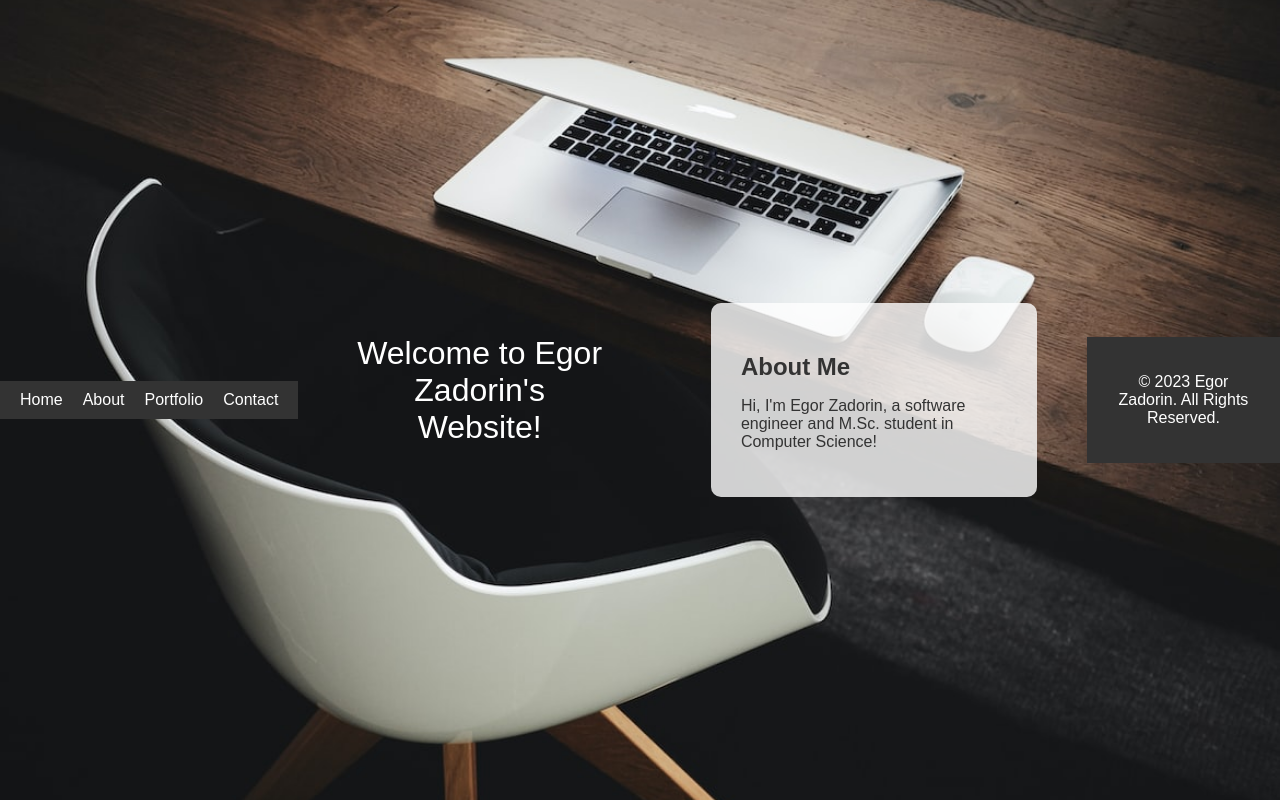
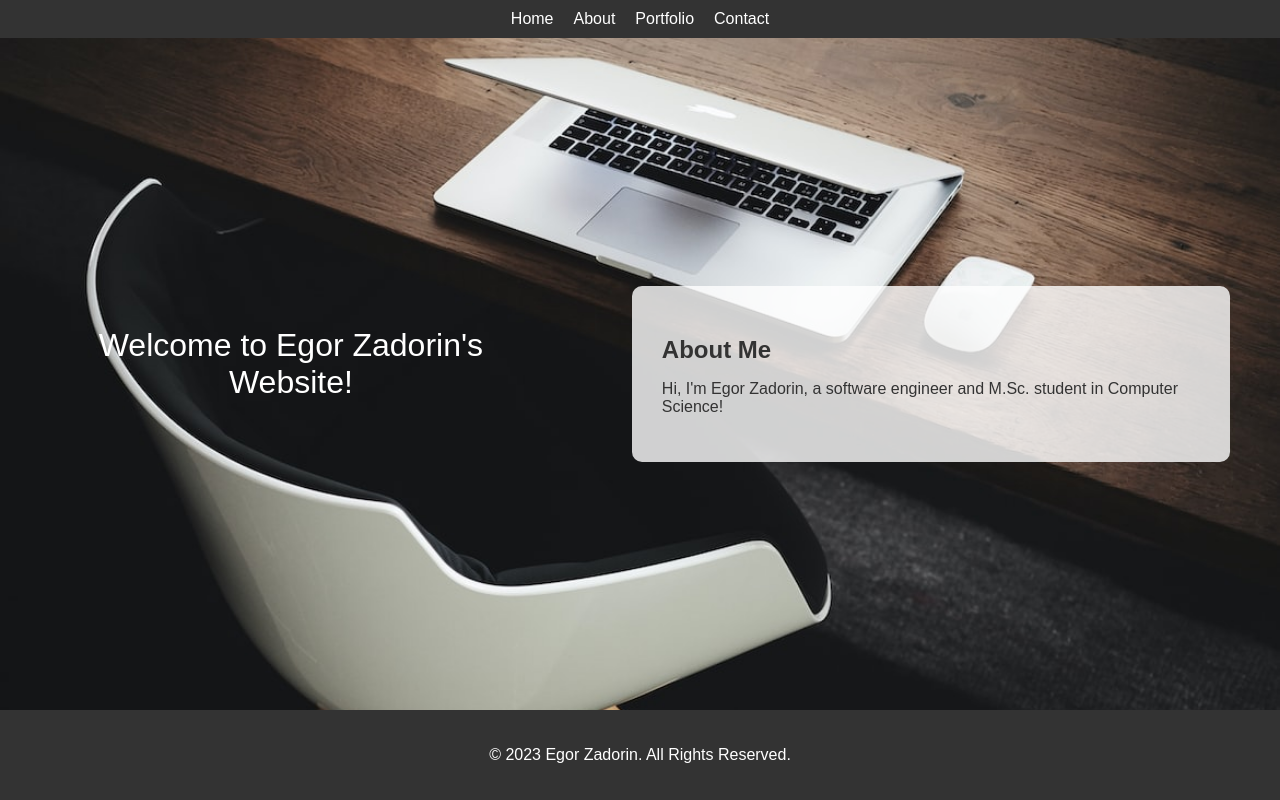
Before and after one commit to EgorZadorin/vue-website, a Vue app: page / in a window 1280 px wide. Built offline with nearby package versions, Linux system fonts and the light colour scheme.

Commit message:
components reorganized

```diff
--- a/src/App.vue
+++ b/src/App.vue
@@ -1,9 +1,11 @@
 <template>
   <div id="app">
-    <WebsiteNavbar />
-    <WebsiteHeader />
-    <WebsiteContent />
-    <WebsiteFooter />
+    <WebsiteNavbar/>
+    <div class="main-content">
+      <WebsiteHeader/>
+      <WebsiteContent/>
+    </div>
+    <WebsiteFooter/>
   </div>
 </template>
 
@@ -22,7 +24,6 @@ export default {
     WebsiteFooter,
   },
 };
-
 </script>
 
 <style>
@@ -37,12 +38,18 @@ body {
 
 #app {
   display: flex;
-  align-items: center;
-  justify-content: center;
+  flex-direction: column;
   min-height: 100vh;
   background-image: url('~@/assets/tech-background.jpg');
   background-size: cover;
   background-position: center;
 }
 
+.main-content {
+  display: flex;
+  flex-grow: 1;
+  align-items: center;
+  justify-content: center;
+}
+
 </style>
```
